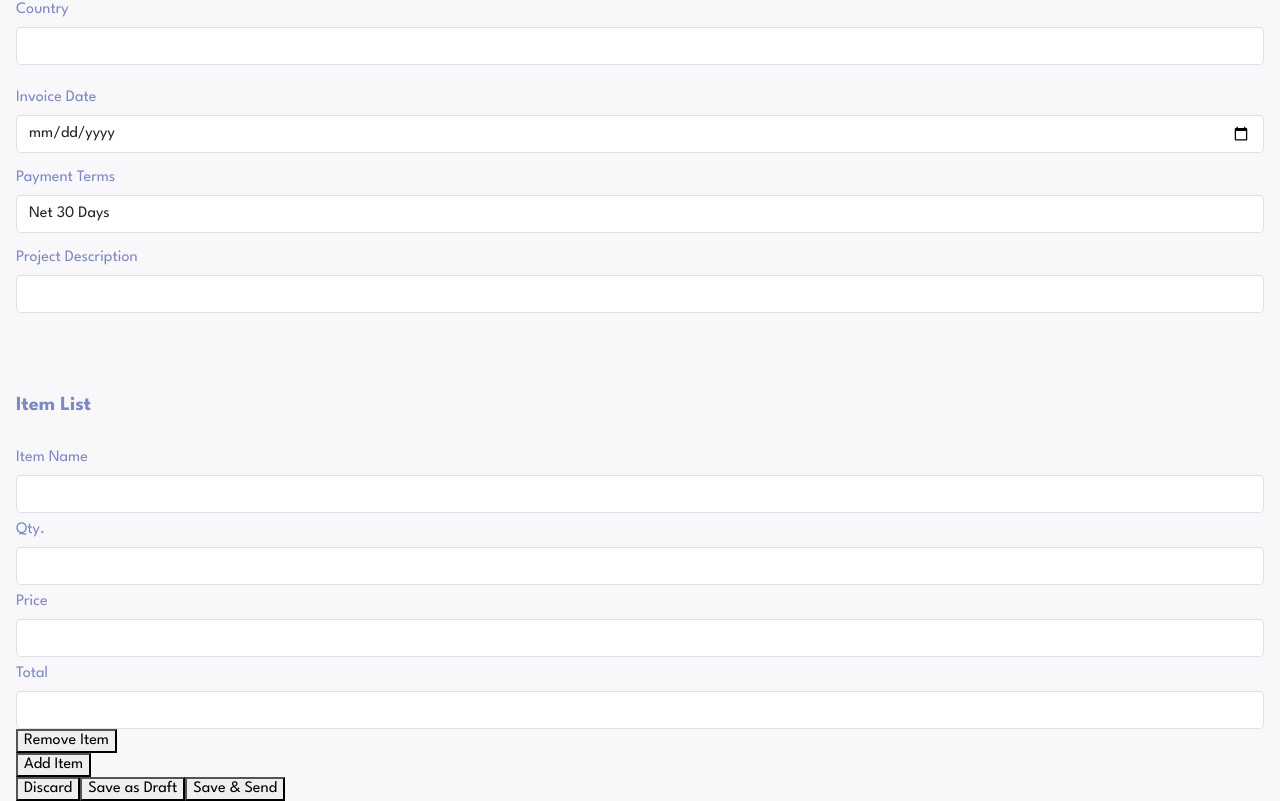
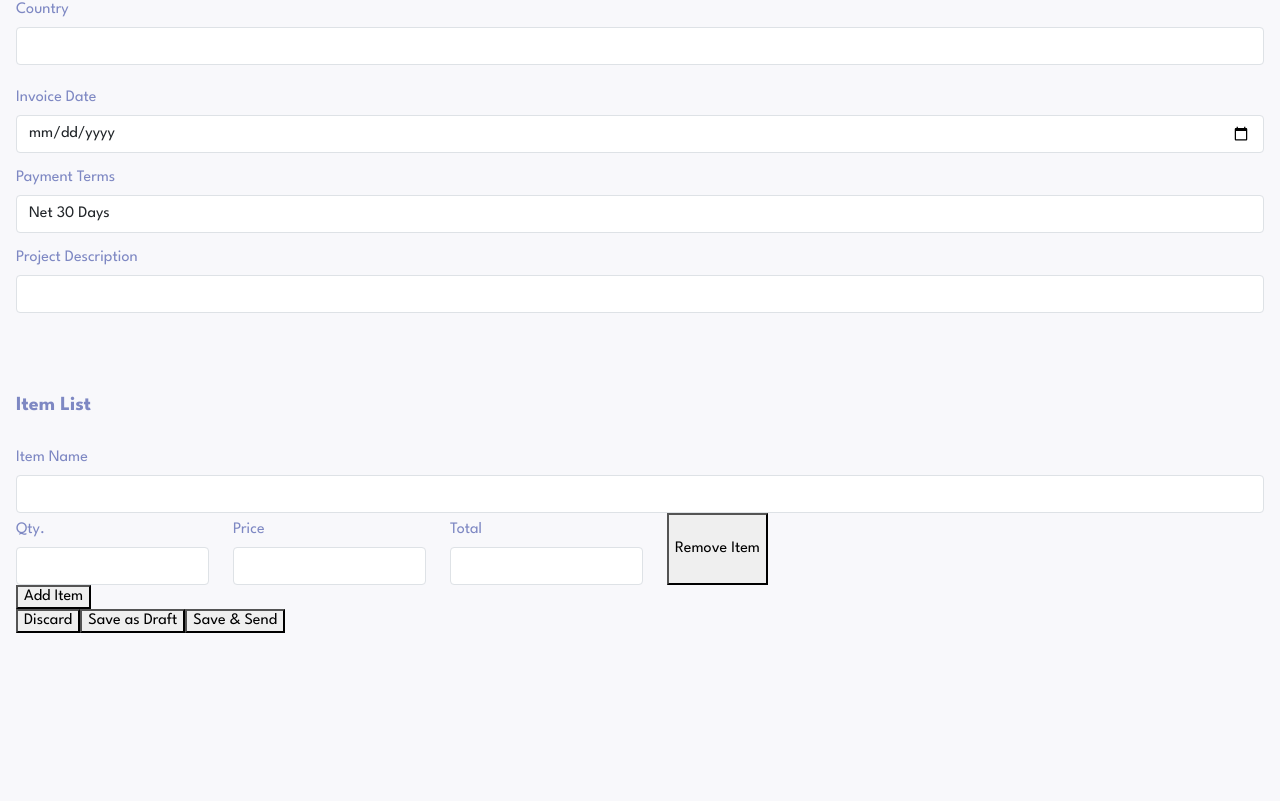
Before and after one commit to kebin20/invoice-app, a Vue app: page /invoices/new in a window 1280 px wide. Shown: the part 788-1589 px from the top of the page. After the commit the page ends 1421 px from the top, so only its background shows below. Built offline with nearby package versions, Linux system fonts and the light colour scheme.

Commit message:
style: modified layout for item list

```diff
--- a/src/components/InvoiceForm.vue
+++ b/src/components/InvoiceForm.vue
@@ -134,6 +134,7 @@
             v-model.trim="itemName"
           />
         </div>
+        <div class="d-flex gap-4">
           <div>
             <label for="quantity">Qty.</label>
             <input
@@ -153,6 +154,7 @@
             <input class="form-control" type="number" id="total" name="total" v-model="itemTotal" />
           </div>
           <button type="button" @click="removeItemFromList">Remove Item</button>
+        </div>
       </section>
       <button type="button" @click="addItemToList">Add Item</button>
       <p v-if="invalidInput">
```
Lines whose indentation alone changed are shown as unchanged.
